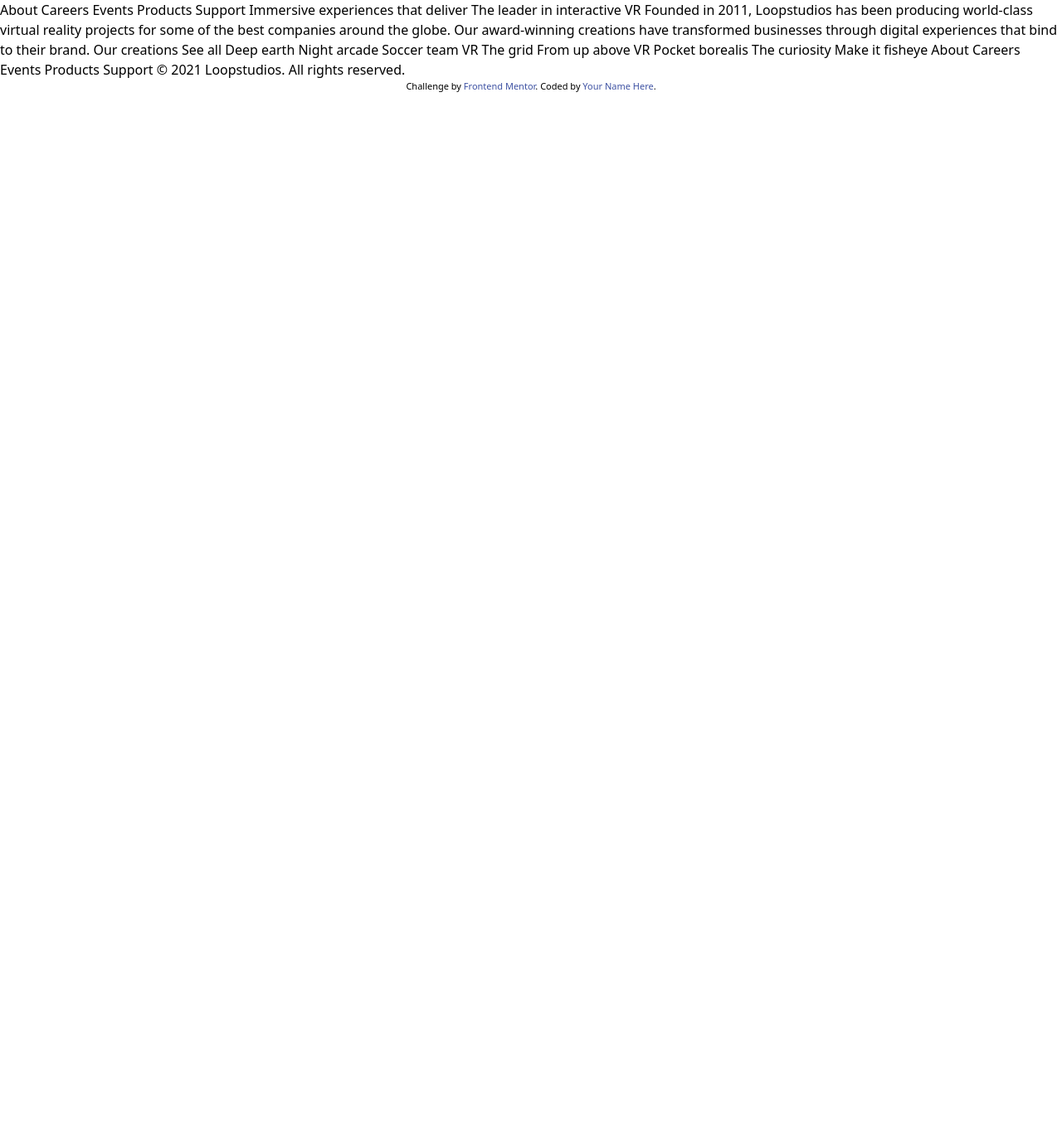
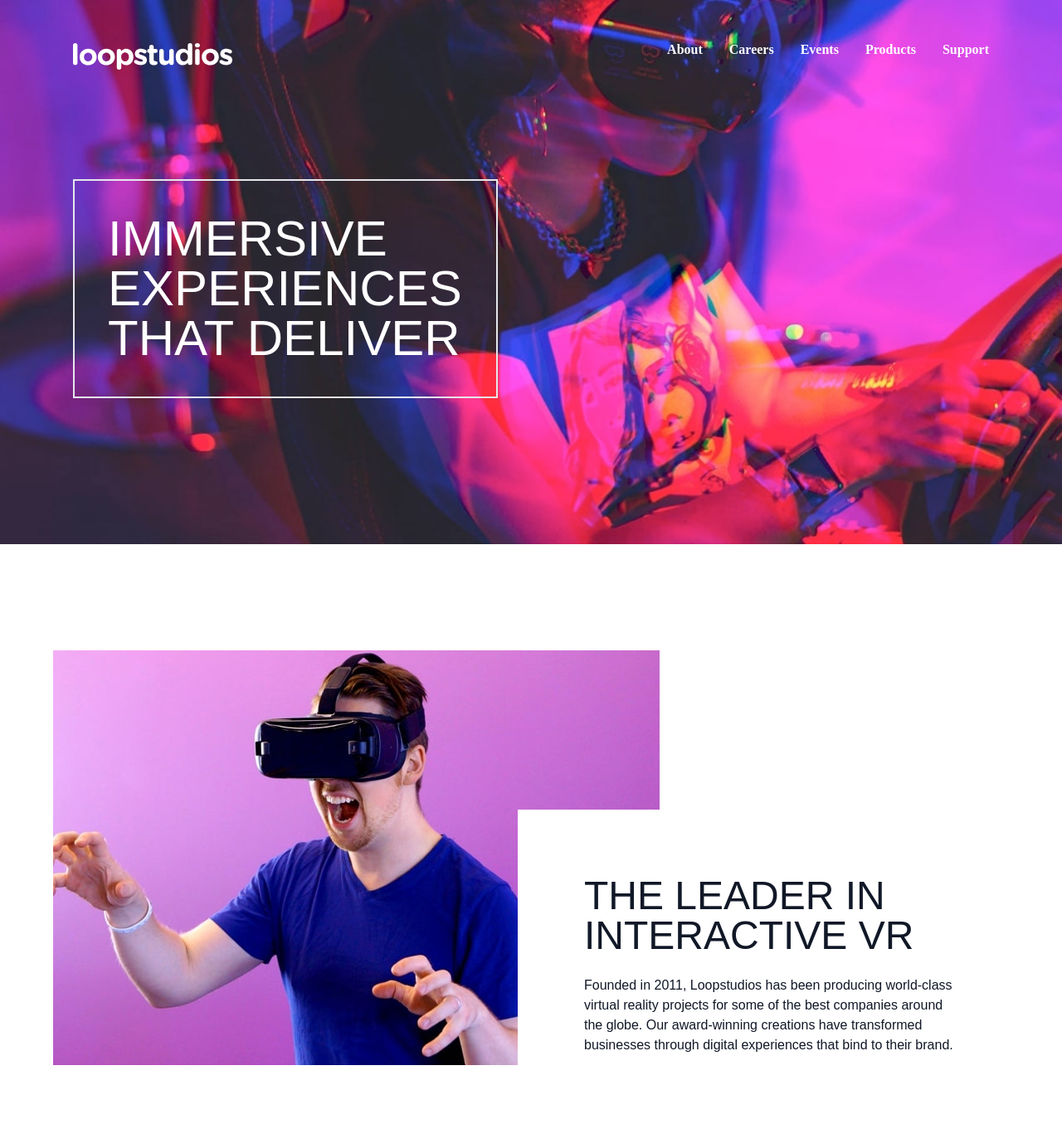
Before and after one commit to cakescripter/frontend-mentor, a website: page loopstudios-landing-page/index.html in a window 1280 px wide. Shown: the top 1355 px of the page at 83% size. Before the commit the page ends 800 px from the top, so only its background shows below. Drawn offline with Linux system fonts and the light colour scheme.

Commit message:
Added Feature Section

```diff
--- a/loopstudios-landing-page/index.html
+++ b/loopstudios-landing-page/index.html
@@ -35,20 +35,81 @@
 </head>
 
 <body>
-  About
-  Careers
-  Events
-  Products
-  Support
+  <!-- Hero Section -->
+  <section id="hero">
+    <!-- Hero Container -->
+    <div class="container max-w-6xl mx-auto px-6 py-12">
+      <!-- Menu/Logo Container -->
+      <nav class="flex items-center justify-between font-bold text-white">
+        <!-- Logo -->
+        <img src="images/logo.svg" alt="">
+        <!-- Menu -->
+        <div class="hidden h-10 font-alata md:flex md:space-x-8">
+          <div class="group">
+            <a href="#">About</a>
+            <div class="mx-2 group-hover:border-b group-hover:bprder-blue-50"></div>
+          </div>
+          <div class="group">
+            <a href="#">Careers</a>
+            <div class="mx-2 group-hover:border-b group-hover:bprder-blue-50"></div>
+          </div>
+          <div class="group">
+            <a href="#">Events</a>
+            <div class="mx-2 group-hover:border-b group-hover:bprder-blue-50"></div>
+          </div>
+          <div class="group">
+            <a href="#">Products</a>
+            <div class="mx-2 group-hover:border-b group-hover:bprder-blue-50"></div>
+          </div>
+          <div class="group">
+            <a href="#">Support</a>
+            <div class="mx-2 group-hover:border-b group-hover:bprder-blue-50"></div>
+          </div>
 
-  Immersive experiences that deliver
+          <!-- Menu Close -->
+        </div>
 
-  The leader in interactive VR
+        <!-- @todo Hamburger Button -->
+      </nav>
 
-  Founded in 2011, Loopstudios has been producing world-class virtual reality
-  projects for some of the best companies around the globe. Our award-winning
-  creations have transformed businesses through digital experiences that bind
-  to their brand.
+      <!-- @todo Mobile Menu -->
+
+      <div
+        class="max-w-lg mt-32 mb-32 p-4 font-sans text-4xl text-white uppercase border-2 md:p-10 md:m-32 md:mx-0 md:text-6xl">
+        Immersive experiences that deliver
+      </div>
+    </div>
+  </section>
+
+  <!-- Feature Section -->
+  <section>
+    <!-- Feature Container -->
+    <div class="relative container flex flex-col max-w-6xl mx-auto my-32 px-6 text-gray-900 md:flex-row md:px-0">
+      <!-- Image -->
+      <img src="images/desktop/image-interactive.jpg" alt="">
+
+      <!-- Text Container -->
+      <div class="top-48 pr-0 bg-white md:absolute md:right-0 md:py-20 md:pl-20">
+        <h2
+          class="max-w-lg mt-10 mb-6 font-sans text-4xl text-center text-gray-900 uppercase md:text-5xl md:mt-0 md:text-left">
+          The leader in interactive VR
+        </h2>
+        <p class="max-w-md">
+          Founded in 2011, Loopstudios has been producing world-class virtual reality
+          projects for some of the best companies around the globe. Our award-winning
+          creations have transformed businesses through digital experiences that bind
+          to their brand.
+        </p>
+      </div>
+    </div>
+  </section>
+
+  <!-- Creations Section -->
+  <section>
+
+  </section>
+
+
 
   Our creations
 
--- a/loopstudios-landing-page/input.css
+++ b/loopstudios-landing-page/input.css
@@ -1,3 +1,16 @@
 @tailwind base;
 @tailwind components;
 @tailwind utilities;
+
+#hero {
+  background-image: url("../images/desktop/image-hero.jpg");
+  background-repeat: no-repeat;
+  background-size: cover;
+}
+
+@media (max-width: 576px) {
+  #hero {
+    background-image: url("../images/mobile/image-hero.jpg");
+    background-position: center;
+  }
+}
```
Also changed, not shown: loopstudios-landing-page/css/style.css.
